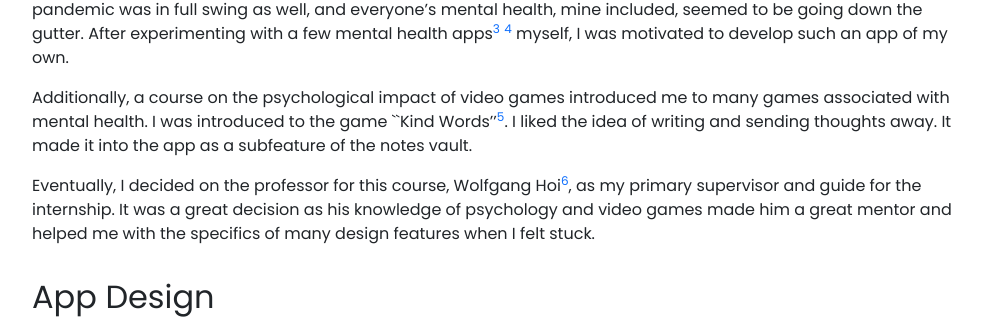
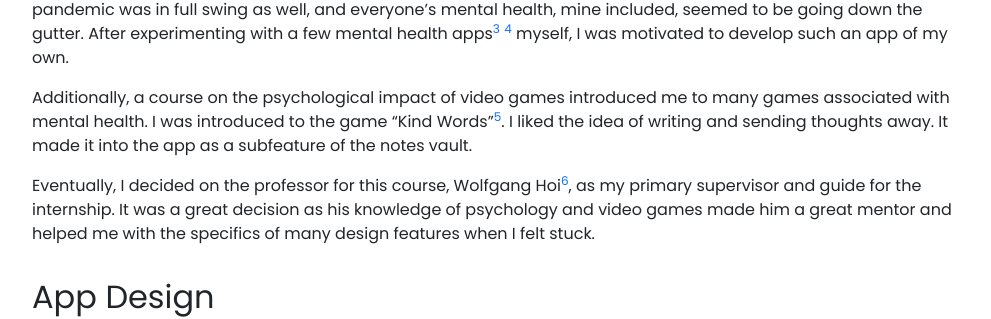
Before and after one commit to shivivats/shivivats.github.io, a Jekyll site: the page built from _other-work/02-kind-companion.md, in a window 1280 px wide and 900 px high, scrolled down 1455 px. Shown: the part 174-493 px from the top of the window, without its empty margins (143-1134 px from the left). Built offline with Jekyll 4.4.1, drawn with Linux system fonts in a browser that asks for light colours.

Commit message:
fixed quotations

```diff
--- a/_other-work/02-kind-companion.md
+++ b/_other-work/02-kind-companion.md
@@ -81,7 +81,7 @@ Here are some screenshots:
 
 A couple of courses during my Master's degree[^2] focused on non-entertainment games and eventually motivated me to explore video games for mental health as a topic. At the time of the development of this app, the COVID-19 pandemic was in full swing as well, and everyone's mental health, mine included, seemed to be going down the gutter. After experimenting with a few mental health apps[^3] [^4] myself, I was motivated to develop such an app of my own.
 
-Additionally, a course on the psychological impact of video games introduced me to many games associated with mental health. I was introduced to the game ``Kind Words''[^5]. I liked the idea of writing and sending thoughts away. It made it into the app as a subfeature of the notes vault.
+Additionally, a course on the psychological impact of video games introduced me to many games associated with mental health. I was introduced to the game "Kind Words"[^5]. I liked the idea of writing and sending thoughts away. It made it into the app as a subfeature of the notes vault.
 
 Eventually, I decided on the professor for this course, Wolfgang Hoi[^6], as my primary supervisor and guide for the internship. It was a great decision as his knowledge of psychology and video games made him a great mentor and helped me with the specifics of many design features when I felt stuck.
 
```
Also changed, not shown: _posts/2024-07-11-how-to-add-and-filter-by-tags-on-the-same-page-in-jekyll-and-bootstrap.md (+1 -1 lines).
